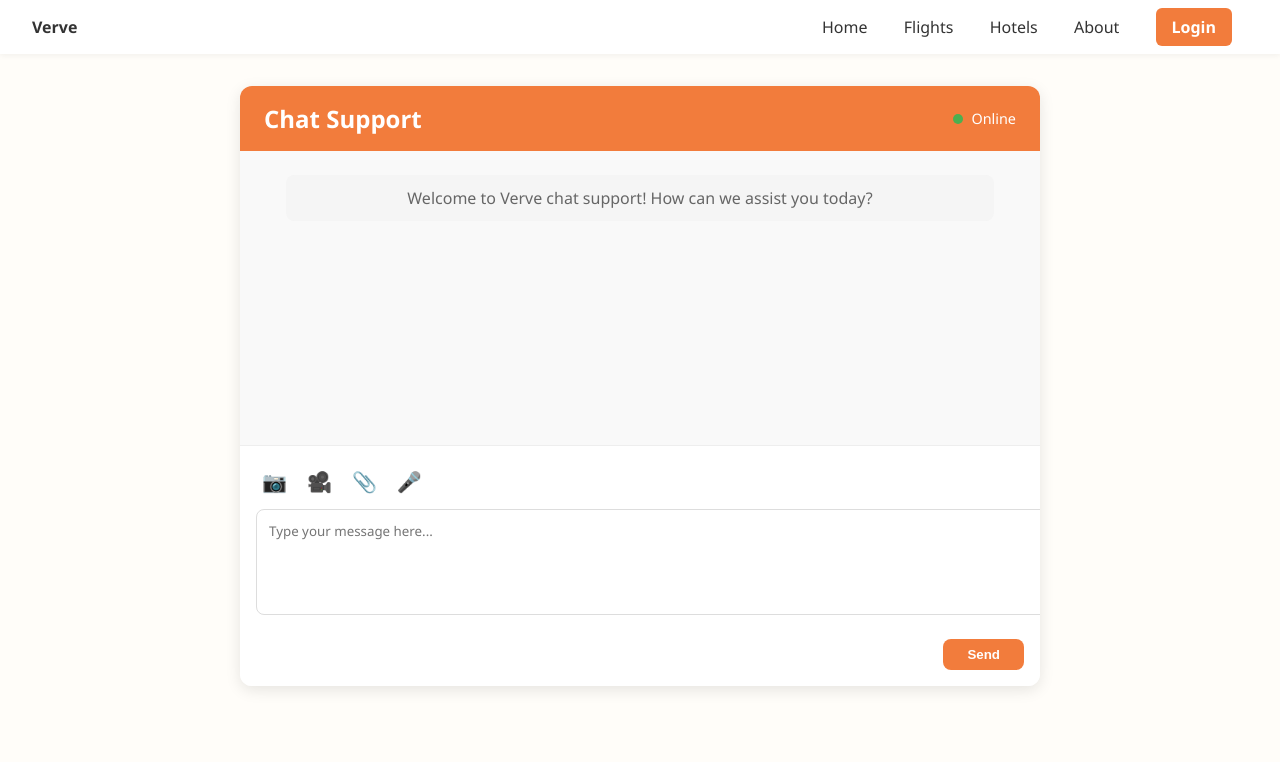
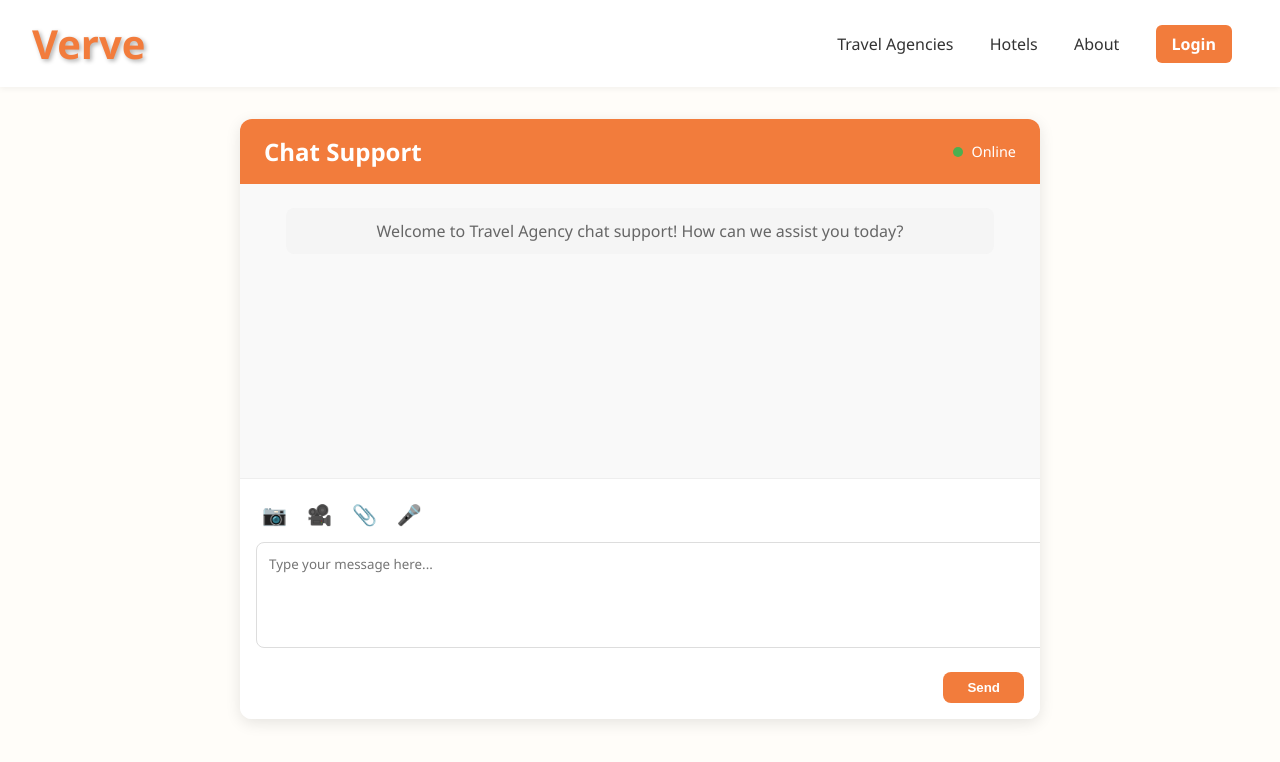
Before and after one commit to muntasir1023/Verve, a plain HTML site: page chat.html in a window 1280 px wide. Drawn offline with Linux system fonts and the light colour scheme.

Commit message:
Update chat.html

```diff
--- a/chat.html
+++ b/chat.html
@@ -309,15 +309,23 @@
 </head>
 <body>
 <header>
-  <div><strong>Verve</strong></div>
+  <div class="verve-title">Verve</div>
   <nav>
-    <a href="index.html">Home</a>
-    <a href="flights.html">Flights</a>
+    <a href="travelagencies.html">Travel Agencies</a>
     <a href="hotels.html">Hotels</a>
     <a href="about.html">About</a>
     <a href="login.html" class="login-btn">Login</a>
   </nav>
 </header>
+<style>
+  .verve-title {
+    font-weight: 900;
+    font-size: 2.5rem;
+    color: #f27c3c;
+    text-shadow: 2px 2px 4px rgba(0,0,0,0.3);
+    font-family: 'Segoe UI Black', 'Segoe UI Bold', 'Segoe UI', sans-serif;
+  }
+</style>
 <div class="chat-container">
   <div class="chat-header">
     <h1>Chat Support</h1>
@@ -326,7 +334,7 @@
     </div>
   </div>
   <div class="chat-messages" id="chatMessages">
-    <div class="message system">Welcome to Verve chat support! How can we assist you today?</div>
+    <div class="message system">Welcome to Travel Agency chat support! How can we assist you today?</div>
   </div>
   <div class="chat-input">
     <div class="attachment-options">
```
